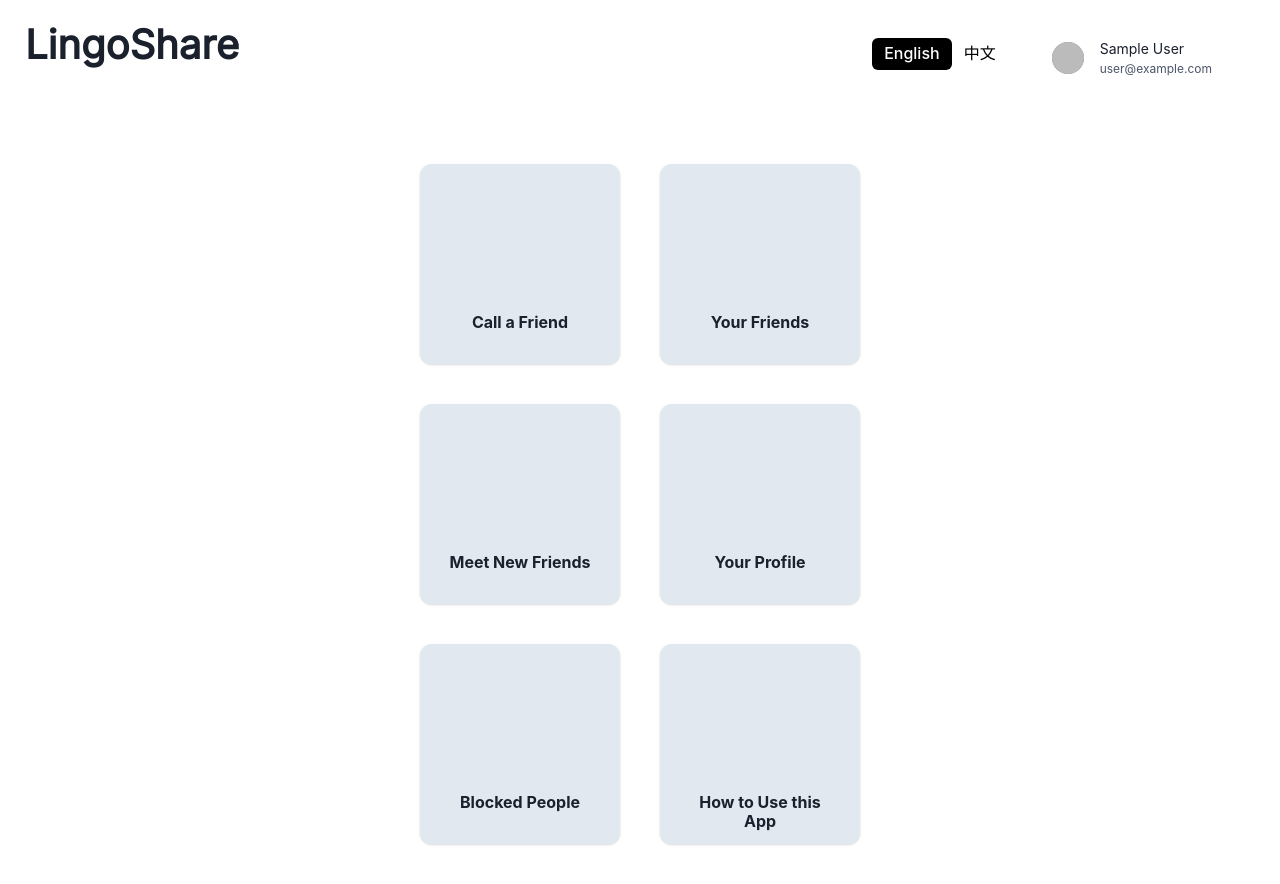
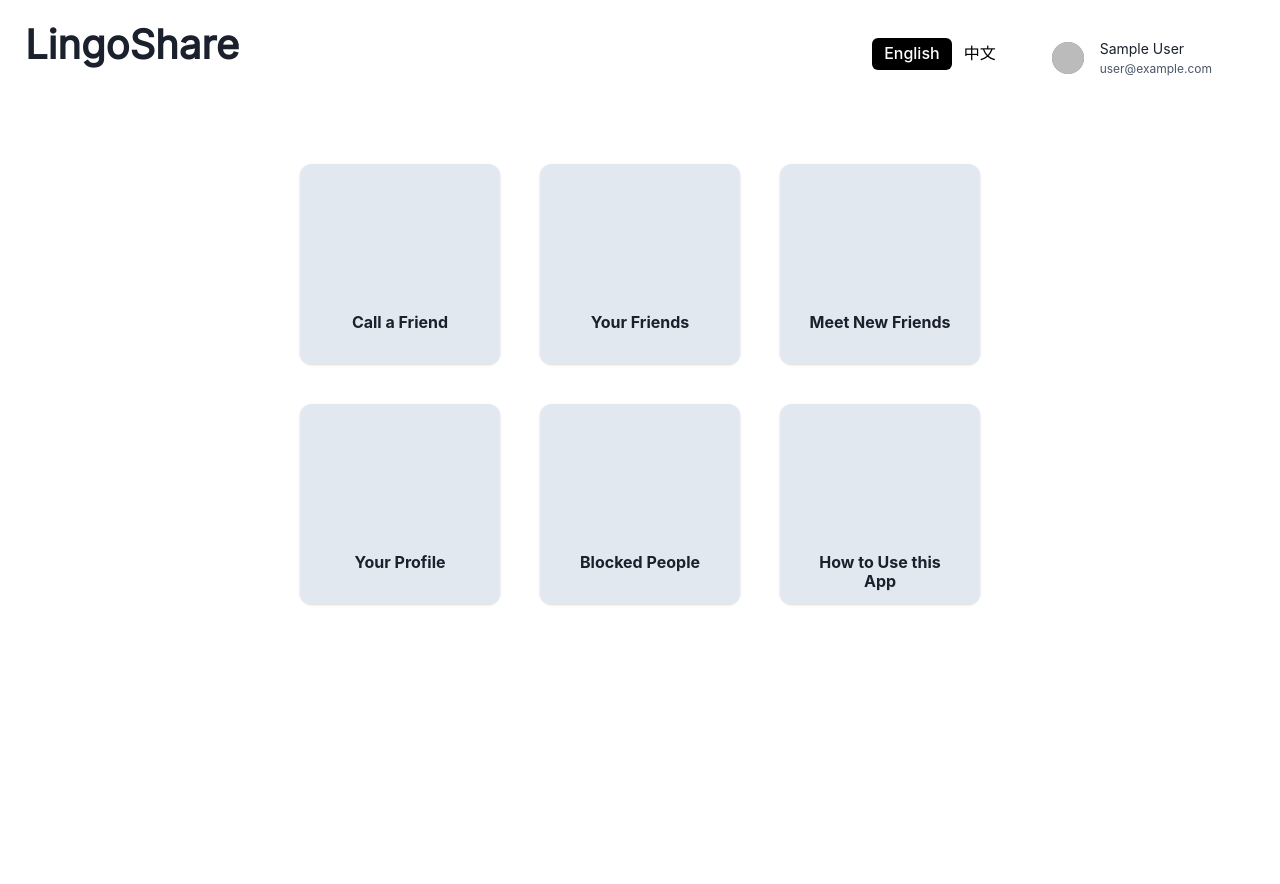
Before and after one commit to cooper-a/lingo-share, a React (Create React App) app in the folder lingo-share/: page /dashboard in a window 1280 px wide. Shown: the top 884 px of the page. Built offline with nearby package versions, Linux system fonts and the light colour scheme; no server answers; the database is empty; sample sign-in values are in the browser's storage; some icons are missing.

Commit message:
add some translations

```diff
--- a/lingo-share/src/components/dashboard/dashboard.jsx
+++ b/lingo-share/src/components/dashboard/dashboard.jsx
@@ -57,7 +57,7 @@ export default function Dashboard() {
       <Navbar currPage={"/dashboard"} />
       <ChakraProvider>
         <div className="dash">
-          <SimpleGrid columns={2} spacing={10}>
+          <SimpleGrid columns={3} spacing={10}>
             <CardItem
               text={t("Call a Friend")}
               iconName={"video"}
--- a/lingo-share/src/i18n.js
+++ b/lingo-share/src/i18n.js
@@ -126,8 +126,7 @@ const resources = {
       "These people are also using LingoShare": "这些用户也在使用LingoShare",
       "is calling you": "正在呼叫你",
       Accept: "接受",
-      // TODO - translate these
-      "Blocked People": "Blocked People",
+      "Blocked People": "被屏蔽的用户",
     },
   },
 };
```
